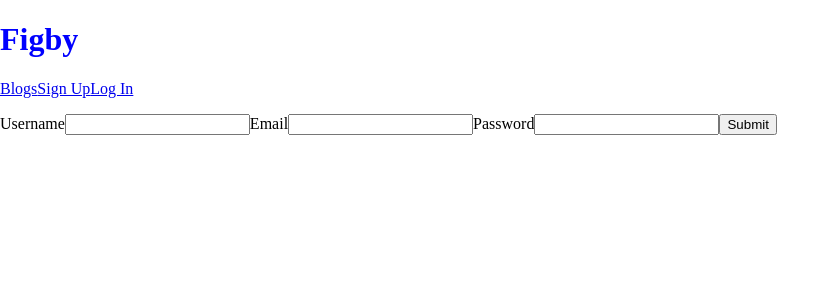
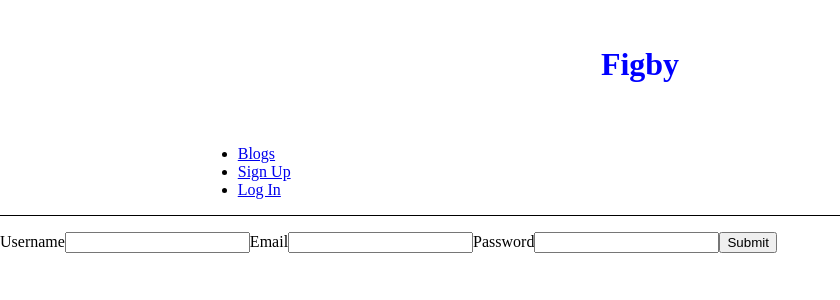
Before and after one commit to Figby222/blog, a React (Vite) app: page /log-in in a window 1280 px wide. Shown: the top 300 px of the page, without its empty margins (0-840 px from the left). Built offline with nearby package versions, Linux system fonts and the light colour scheme.

Commit message:
Nest links in header nav ul li

```diff
--- a/src/components/Header.jsx
+++ b/src/components/Header.jsx
@@ -4,10 +4,18 @@ import { Link } from "react-router-dom";
 const Header = ({ links, loggedInUser }) => {
     return (
         <>
-            <h1 className="main-heading">Figby</h1>
-            { links.map((link) => {
-                return <Link key={link.path} to={link.path}>{ link.name }</Link>
-            })}
+            <header>
+                <h1 className="main-heading">Figby</h1>
+                <nav>
+                    <ul className="nav-ul">
+                        { links.map((link) => {
+                            return <li key={link.path} className="nav-li">
+                                <Link key={link.path} to={link.path}>{ link.name }</Link>
+                            </li>
+                        })}
+                    </ul>
+                </nav>
+            </header>
         </>
     )
 };
```
